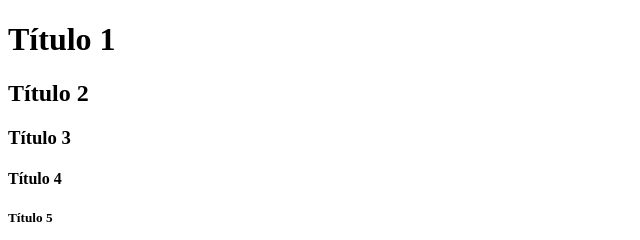
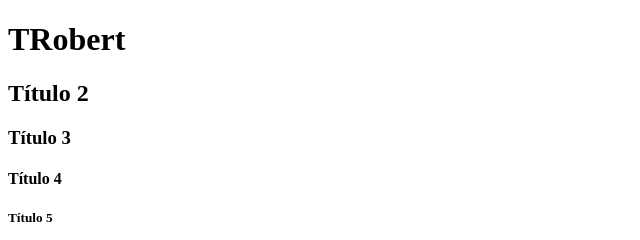
Before and after one commit to RobertMiguel/Learn-JS, a plain HTML site: page Meta-Tags-cabecalho-paragrafo/index.html in a window 1280 px wide. Shown: the top 240 px of the page, 0-640 px from the left. Drawn offline with Linux system fonts and the light colour scheme.

Commit message:
Meta tags, cabeçalho e paragrafos

```diff
--- a/Meta-Tags-cabecalho-paragrafo/index.html
+++ b/Meta-Tags-cabecalho-paragrafo/index.html
@@ -20,7 +20,7 @@
 <body>
     <!--Tags de título, indo de 1 ao 6-->
     <!--Servem na ordem de relevancia, use elas corretamente, é usado para importância do texto-->
-    <h1>Título 1</h1>
+    <h1>TRobert</h1>
     <h2>Título 2</h2>
     <h3>Título 3</h3>
     <h4>Título 4</h4>
```
